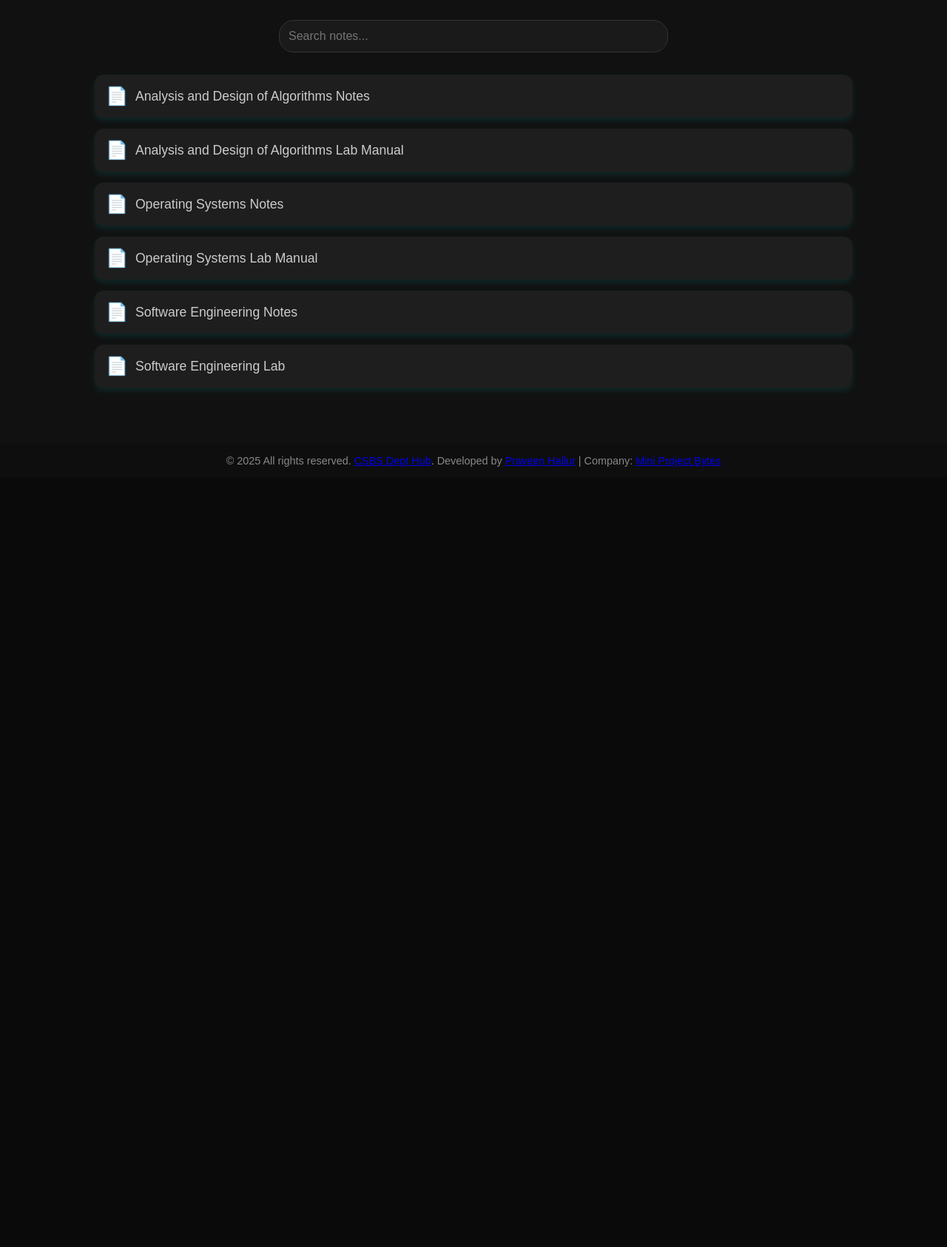
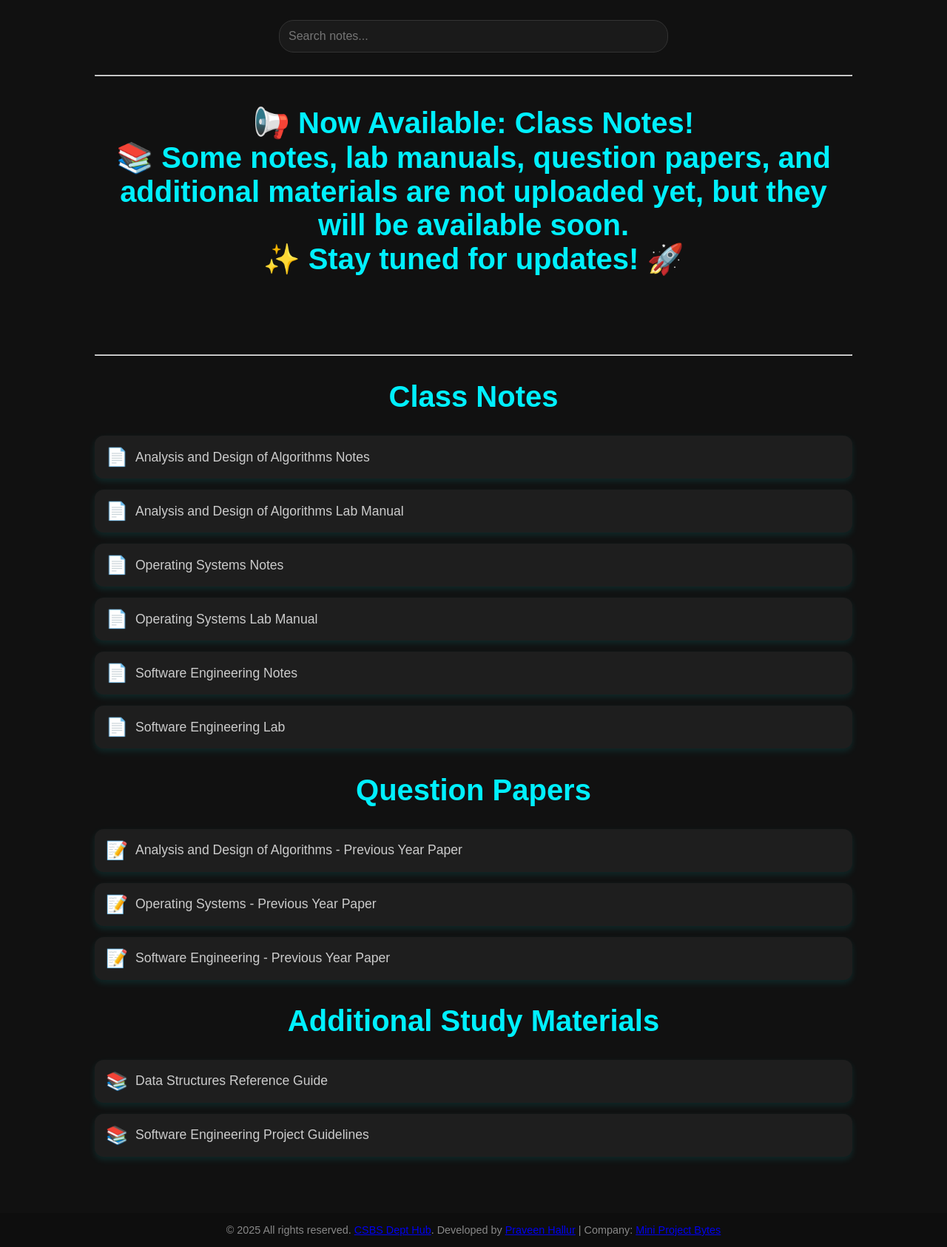
Before and after one commit to PraveenHallur123/csbsdepthub, a plain HTML site: page notes.html in a window 1280 px wide. Shown: the part 207-1893 px from the top of the page at 74% size. Before the commit the page ends 869 px from the top, so only its background shows below. Drawn offline with Linux system fonts and the light colour scheme.

Commit message:
Update notes.html
make some more add section

```diff
--- a/notes.html
+++ b/notes.html
@@ -107,12 +107,12 @@
     }
 
     /* Notes List */
-    #notesList {
+    #notesList, #questionPapersList, #studyMaterialsList {
       list-style: none;
       padding: 0;
     }
 
-    #notesList li {
+    #notesList li, #questionPapersList li, #studyMaterialsList li {
       margin-bottom: 15px;
       background-color: #1e1e1e;
       padding: 15px;
@@ -121,7 +121,7 @@
       transition: transform 0.3s, background-color 0.3s;
     }
 
-    #notesList li a {
+    #notesList li a, #questionPapersList li a, #studyMaterialsList li a {
       text-decoration: none;
       color: #ccc;
       display: flex;
@@ -129,12 +129,12 @@
       font-size: 1.1rem;
     }
 
-    #notesList li:hover {
+    #notesList li:hover, #questionPapersList li:hover, #studyMaterialsList li:hover {
       background-color: #00f0ff;
       transform: translateY(-5px);
     }
 
-    #notesList li a:hover {
+    #notesList li a:hover, #questionPapersList li a:hover, #studyMaterialsList li a:hover {
       color: #0a0a0a;
     }
 
@@ -193,7 +193,7 @@
       <li><a href="events.html" class="nav-link neon-hover">Events</a></li>
       <li><a href="faculty.html" class="nav-link neon-hover">Faculty</a></li>
       <li><a href="about.html" class="nav-link neon-hover">About Us</a></li>
-            <li><a href="wa group.html" class="nav-link neon-hover">WA Groups</a></li>
+      <li><a href="wa_group.html" class="nav-link neon-hover">WA Groups</a></li>
       <li><a href="contact.html" class="nav-link neon-hover">Contact Us</a></li>
     </ul>
     <div class="hamburger">
@@ -211,26 +211,44 @@
   <!-- Search Bar -->
   <div class="search-bar">
     <input type="text" id="searchNotes" onkeyup="searchNotes()" placeholder="Search notes..." />
-  </div>
+  </div> <hr>
+
+  <h2>
+  <p>📢 Now Available: Class Notes!  <br>
+    📚 Some notes, lab manuals, question papers, and additional materials are not uploaded yet, but they will be available soon.  <br>
+    ✨ Stay tuned for updates! 🚀 </p> <br> <hr>
 
   <!-- Notes List -->
+  <h2>Class Notes</h2>
   <ul id="notesList">
     <li><a href="https://drive.google.com/file/d/1bFNm9noSmT2YqKpZIkcQ67iXRhTM9Mdl/view?usp=sharing" download><span class="icon">📄</span> Analysis and Design of Algorithms Notes</a></li>
     <li><a href="https://docs.google.com/document/d/1hwi8Zib1XuyWivL6Y_Qpd5c7-AdSjZsS/edit?usp=sharing&ouid=100286190042715950257&rtpof=true&sd=true" download><span class="icon">📄</span> Analysis and Design of Algorithms Lab Manual</a></li>
     <li><a href="https://drive.google.com/file/d/1zUydZGIP15ySH-PjzmfSVrlTMONryZ5e/view?usp=sharing" download><span class="icon">📄</span> Operating Systems Notes</a></li>
-    <li><a href="https://drive.google.com/file/d/1HqVzuPNHRRIi99mOSL1NTGjso5xdiGGP/view?usp=sharing" download><span class="icon">📄</span> Operating Systems Lab Manual </a></li>
-    <li><a href="https://drive.google.com/drive/folders/1NQsB3lfkRImVYF3K2OONd0M4x3DFIQaY?usp=sharing" download><span class="icon">📄</span> Software Engineering  Notes</a></li>
-    <li><a href="https://drive.google.com/drive/folders/1NQsB3lfkRImVYF3K2OONd0M4x3DFIQaY?usp=sharing" download><span class="icon">📄</span> Software Engineering Lab </a></li>
+    <li><a href="https://drive.google.com/file/d/1HqVzuPNHRRIi99mOSL1NTGjso5xdiGGP/view?usp=sharing" download><span class="icon">📄</span> Operating Systems Lab Manual</a></li>
+    <li><a href="https://drive.google.com/drive/folders/1NQsB3lfkRImVYF3K2OONd0M4x3DFIQaY?usp=sharing" download><span class="icon">📄</span> Software Engineering Notes</a></li>
+    <li><a href="https://drive.google.com/drive/folders/1NQsB3lfkRImVYF3K2OONd0M4x3DFIQaY?usp=sharing" download><span class="icon">📄</span> Software Engineering Lab</a></li>
+  </ul>
+
+  <!-- Question Papers Section -->
+  <h2>Question Papers</h2>
+  <ul id="questionPapersList">
+    <li><a href="https://drive.google.com/file/d/1QWERTY123456/view?usp=sharing" download><span class="icon">📝</span> Analysis and Design of Algorithms - Previous Year Paper</a></li>
+    <li><a href="https://drive.google.com/file/d/1QWERTY123456/view?usp=sharing" download><span class="icon">📝</span> Operating Systems - Previous Year Paper</a></li>
+    <li><a href="https://drive.google.com/file/d/1QWERTY123456/view?usp=sharing" download><span class="icon">📝</span> Software Engineering - Previous Year Paper</a></li>
+  </ul>
+
+  <!-- Study Materials Section -->
+  <h2>Additional Study Materials</h2>
+  <ul id="studyMaterialsList">
+    <li><a href="https://drive.google.com/file/d/1QWERTY123456/view?usp=sharing" download><span class="icon">📚</span> Data Structures Reference Guide</a></li>
+    <li><a href="https://drive.google.com/file/d/1QWERTY123456/view?usp=sharing" download><span class="icon">📚</span> Software Engineering Project Guidelines</a></li>
   </ul>
 </section>
-
-
 
 <!-- Footer -->
 <footer>
   <div class="footer-content">
     <p>&copy; 2025 All rights reserved. <a href="index.html">CSBS Dept Hub</a>. Developed by <a href="https://praveenhallur123.github.io/PraveenHallur123-Praveen---personal-portfolio/">Praveen Hallur</a> | Company: <a href="https://miniprojectbytes.blogspot.com/">Mini Project Bytes</a></p>
-  </footer></p>
   </div>
 </footer>
 
@@ -247,7 +265,7 @@
   // Search Notes Function
   function searchNotes() {
     const input = document.getElementById('searchNotes').value.toLowerCase();
-    const notes = document.querySelectorAll('#notesList li');
+    const notes = document.querySelectorAll('#notesList li, #questionPapersList li, #studyMaterialsList li');
 
     notes.forEach(note => {
       const text = note.textContent.toLowerCase();
```
Lines whose indentation alone changed are shown as unchanged.
